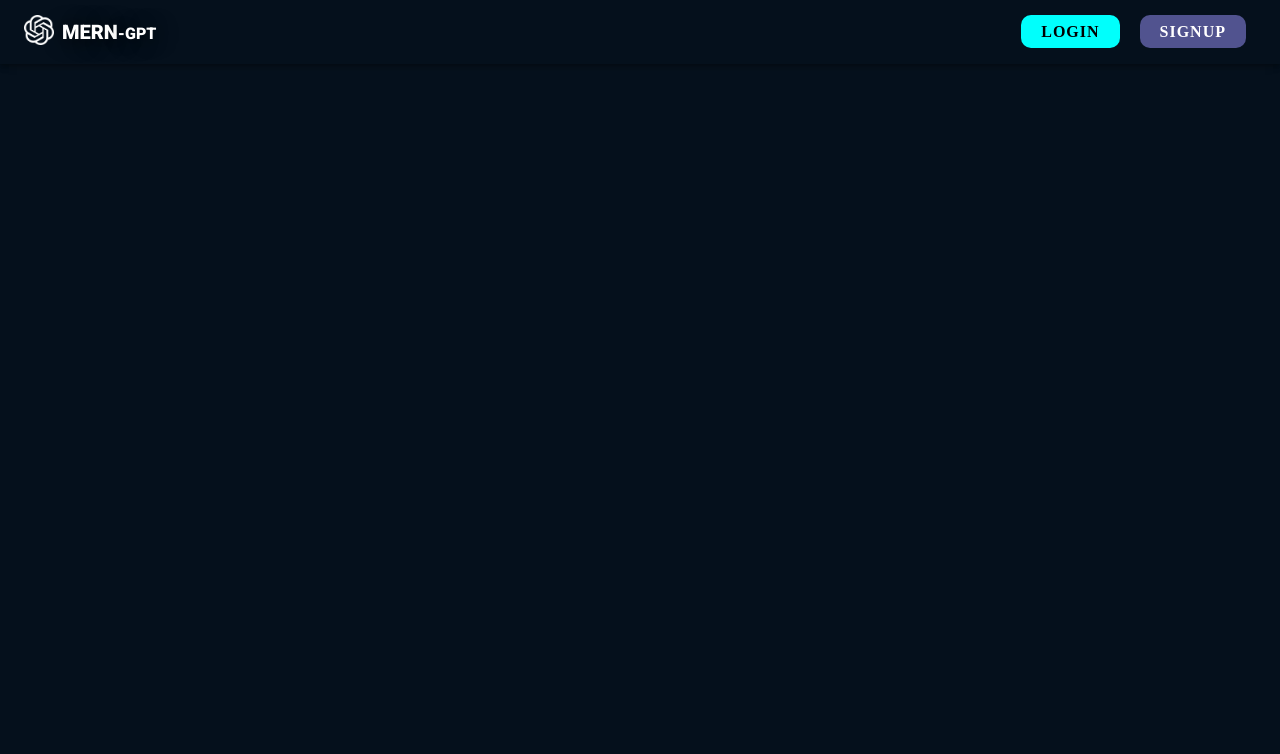
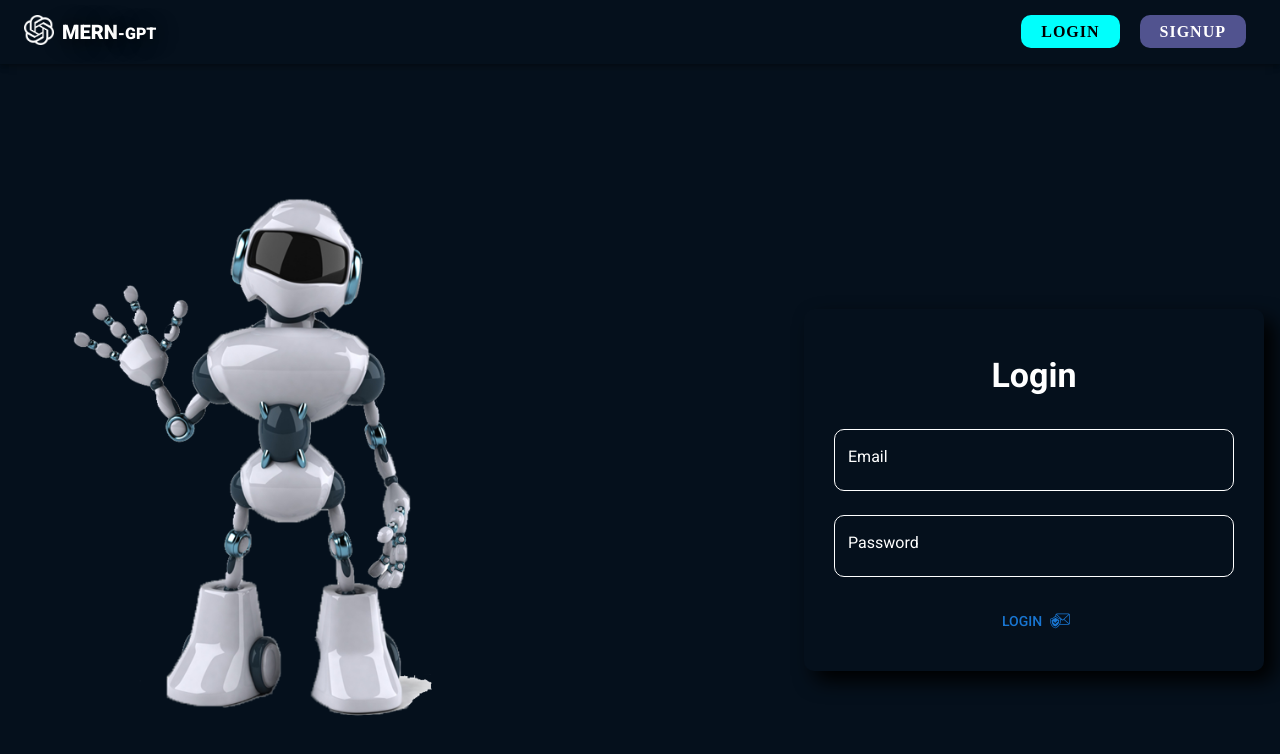
Before and after one commit to HassanKashif-pro/Ai-Chat-Bot, a React (Vite) app in the folder frontend/: page /login in a window 1280 px wide. Shown: the top 754 px of the page. Built offline with nearby package versions, Linux system fonts and the light colour scheme.

Commit message:
Login Page GUI

```diff
--- /dev/null
+++ b/frontend/src/components/shared/CustomizedInput.tsx
@@ -0,0 +1,31 @@
+import TextField from "@mui/material/TextField";
+
+type Props = {
+  name: string;
+  type: string;
+  label: string;
+};
+
+function CustomizedInput(props: Props) {
+  return (
+    <div>
+      <TextField
+        margin="normal"
+        InputLabelProps={{ style: { color: "white" } }}
+        name={props.name}
+        type={props.type}
+        label={props.label}
+        InputProps={{
+          style: {
+            width: "400px",
+            borderRadius: 10,
+            fontSize: 20,
+            color: "white",
+          },
+        }}
+      />
+    </div>
+  );
+}
+
+export default CustomizedInput;
--- a/frontend/src/index.css
+++ b/frontend/src/index.css
@@ -11,6 +11,7 @@
 .image-inverted{
   filter: invert(100%);
 }
+
 .nav-link{
   font-weight: 600;
   text-transform: uppercase;
@@ -21,3 +22,8 @@
   text-decoration: none;
   letter-spacing: 1px;
 }
+
+.MuiOutlinedInput-input-root.Mui-Focused,
+.MuiOutlinedInput-notchedOutline{
+  border-color: white !important;
+}
--- a/frontend/src/pages/Home.tsx
+++ b/frontend/src/pages/Home.tsx
@@ -1,7 +1,7 @@
 import React from "react";
 
 function Home() {
-  return <div></div>;
+  return <div>Hellow This is Home.</div>;
 }
 
 export default Home;
--- a/frontend/src/pages/Login.tsx
+++ b/frontend/src/pages/Login.tsx
@@ -1,7 +1,71 @@
-import React from "react";
+import { Box, Typography, Button } from "@mui/material";
+import CustomizedInput from "../components/shared/CustomizedInput";
+import { SiSimplelogin } from "react-icons/si";
 
 function Login() {
-  return <div></div>;
+  return (
+    <Box width={"100%"} height={"100%"} display="flex" flex={1}>
+      <Box padding={8} mt={8} display={{ md: "flex", sm: "none", xs: "none" }}>
+        <img src="airobot.png" alt="Robot" style={{ width: "400px" }} />
+      </Box>
+      <Box
+        display={"flex"}
+        flex={{ xs: 1, md: 0.5 }}
+        justifyContent={"center"}
+        alignItems={"center"}
+        padding={2}
+        ml={"auto"}
+        mt={16}
+      >
+        <form
+          style={{
+            margin: "auto",
+            padding: "30px",
+            boxShadow: "10px 10px 20px #000",
+            borderRadius: "10px",
+            border: "none",
+          }}
+        >
+          <Box
+            sx={{
+              display: "flex",
+              flexDirection: "column",
+              justifyContent: "center",
+            }}
+          >
+            <Typography
+              variant="h4"
+              textAlign="center"
+              padding={2}
+              fontWeight={600}
+            >
+              Login
+            </Typography>
+            <CustomizedInput type="email" name="email" label="Email" />
+            <CustomizedInput type="password" name="password" label="Password" />
+            <Button
+              type="submit"
+              sx={{
+                px: 2,
+                py: 1,
+                mt: 2,
+                width: "400px",
+                borderRadius: 2,
+                bgcolor: "#oofffc",
+                ":hover": {
+                  bgcolor: "white",
+                  color: "black",
+                },
+              }}
+              endIcon={<SiSimplelogin />}
+            >
+              Login
+            </Button>
+          </Box>
+        </form>
+      </Box>
+    </Box>
+  );
 }
 
 export default Login;
```
